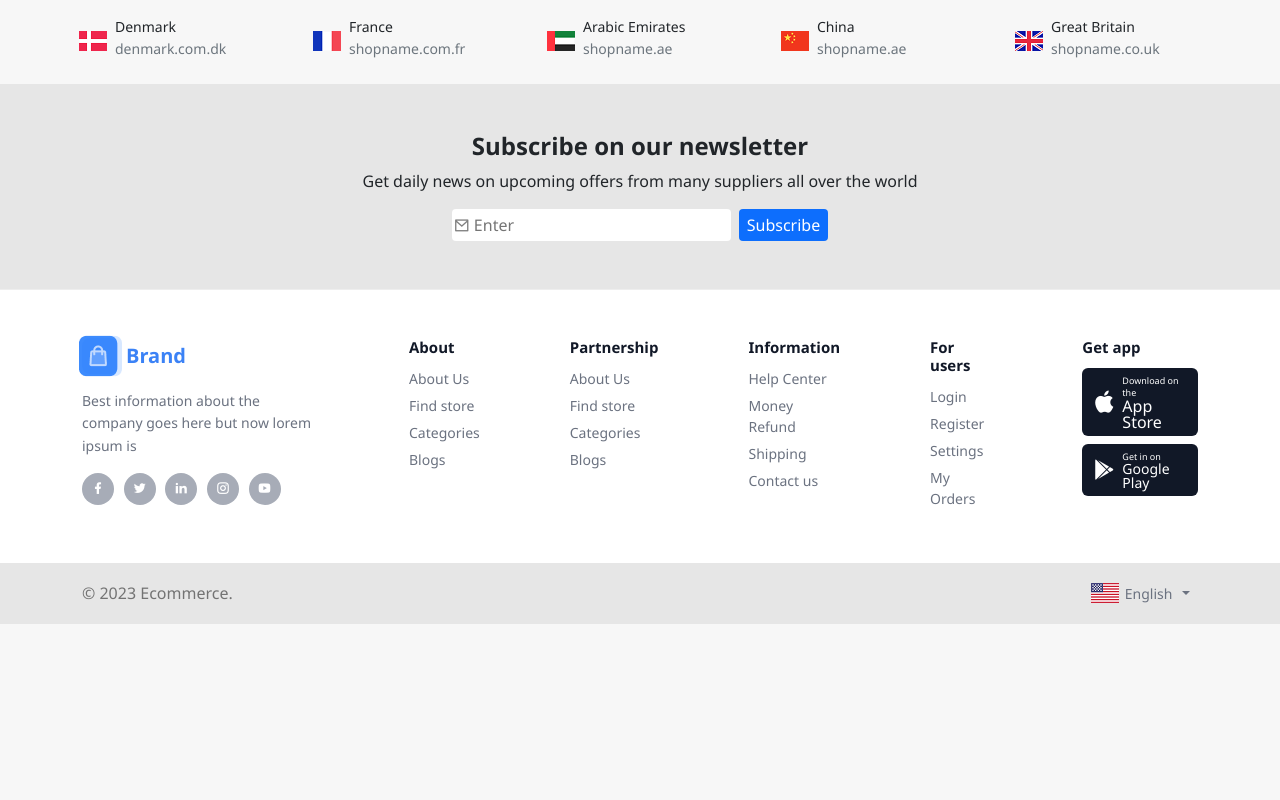
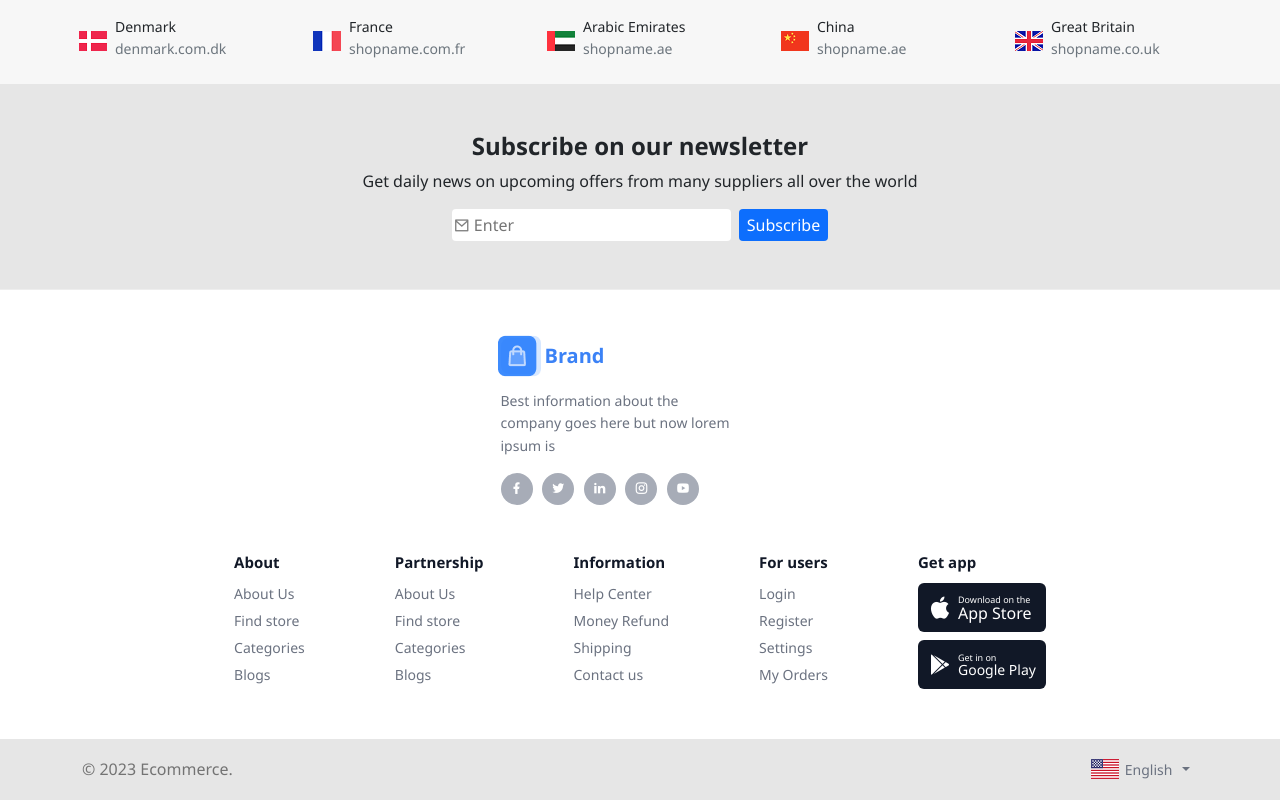
Before and after one commit to bilalahmed180/ecomerce-frontent-design, a plain HTML site: page Week-1/index.html in a window 1280 px wide. Shown: the part 2965-3765 px from the top of the page. Before the commit the page ends 3589 px from the top, so only its background shows below. Drawn offline with nearby package versions, Linux system fonts and the light colour scheme.

Commit message:
solve bug

```diff
--- a/Week-1/index.html
+++ b/Week-1/index.html
@@ -799,7 +799,7 @@
 
         <footer class="footer pt-5">
             <div class="container">
-                <div class="d-flex gap-5 justify-content-center">
+                <div class="d-flex gap-5 justify-content-center flex-wrap">
 
                     <!-- Brand -->
                     <div class="col-lg-3 col-md-6">
```
Also changed, not shown: Week-2/index.html (+1 -1 lines), 1 other file.
